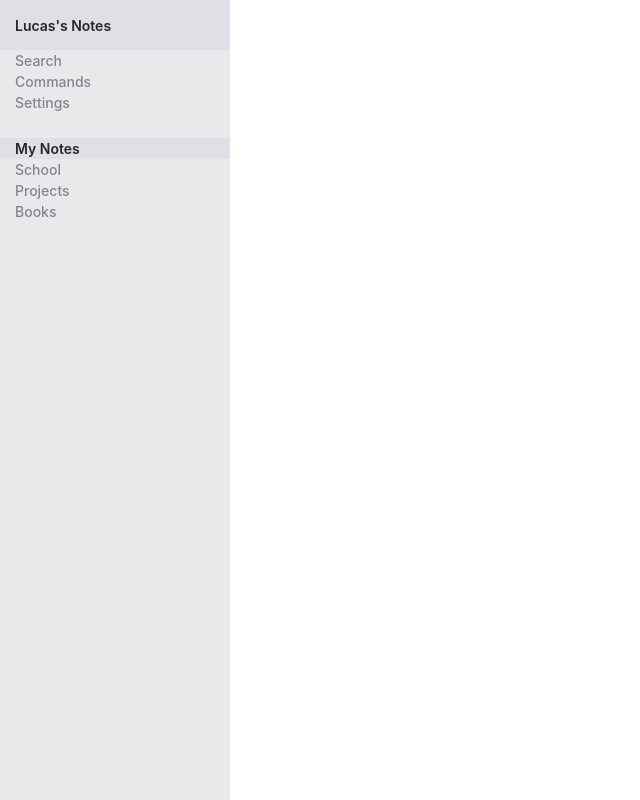
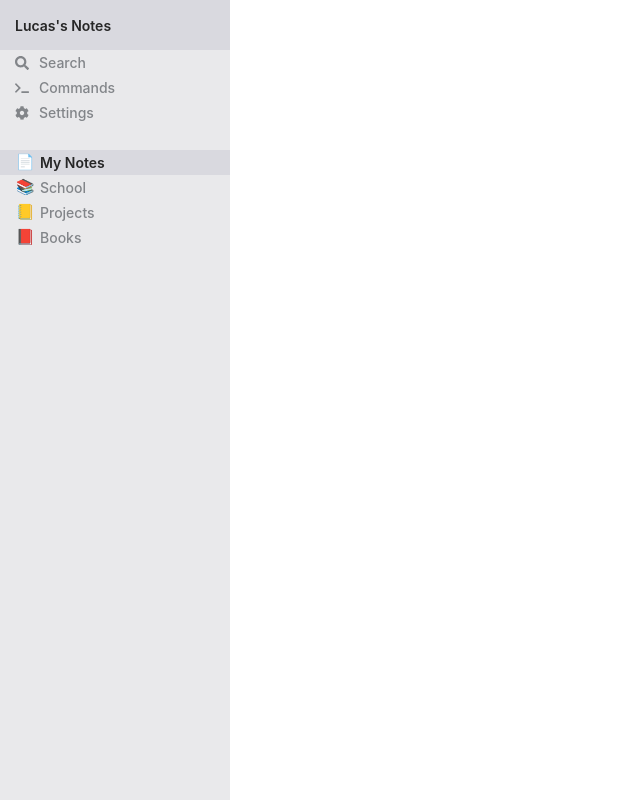
Before and after one commit to lucasr1b/note-hub, a React (Create React App) app in the folder client/: page / in a window 1280 px wide. Shown: the whole page, without its empty margins (0-640 px from the left). Built offline with nearby package versions, Linux system fonts and the light colour scheme.

Commit message:
Added emojis

```diff
--- a/client/package.json
+++ b/client/package.json
@@ -16,6 +16,7 @@
     "axios": "^0.26.1",
     "react": "^17.0.2",
     "react-dom": "^17.0.2",
+    "react-icons": "^4.3.1",
     "react-router": "^6.2.2",
     "react-router-dom": "^6.2.2",
     "react-scripts": "5.0.0",
--- a/client/src/components/Sidebar.tsx
+++ /dev/null
@@ -1,24 +0,0 @@
-import React from 'react'
-
-const Sidebar = () => {
-    return (
-        <nav className='Sidebar'>
-            <div className='Item Account'>
-                <span>Lucas's Notes</span>
-            </div>
-            <div className='Options'>
-                <div className='Item'>Search</div>
-                <div className='Item'>Commands</div>
-                <div className='Item'>Settings</div>
-            </div>
-            <div className='Directory'>
-                <div className='Item Active'>My Notes</div>
-                <div className='Item'>School</div>
-                <div className='Item'>Projects</div>
-                <div className='Item'>Books</div>
-            </div>
-        </nav>
-    )
-}
-
-export default Sidebar
--- /dev/null
+++ b/client/src/components/sidebar/Sidebar.scss
@@ -0,0 +1,62 @@
+.Sidebar {
+    font-size: 14px;
+    line-height: 1.5;
+    font-weight: 500;
+    background-color: #e9e9eb;
+    color: #828589;
+    width: 230px;
+    height: 100vh;
+
+    .Item {
+        display: flex;
+        align-items: center;
+        padding-left: 15px;
+        height: 25px;
+
+        &:hover {
+            background-color: #d9d9df;
+            color: #262626;
+            cursor: pointer;
+        }
+
+        svg {
+            margin-right: 10px;
+        }
+    }
+
+    .Account {
+        color: #262626;
+        font-weight: 600;
+        width: 100%;
+        height: 50px;
+    }
+
+    .Options {
+        margin-bottom: 25px;
+    }
+
+    .Directory {
+        .Active {
+            font-weight: 600;
+            background-color: #d9d9df;
+            color: #262626;
+
+            &:hover {
+                background-color: #ceced4;
+            }
+        }
+    }
+
+    .Icon {
+        display: inline-block;
+        text-align: center;
+        width: 20px;
+        font-size: 15px;
+        height: fit-content;
+        margin-right: 5px;
+
+        &:hover {
+            background-color: #bfbcc3;
+        }
+    }
+}
--- /dev/null
+++ b/client/src/components/sidebar/Sidebar.tsx
@@ -0,0 +1,27 @@
+import React from 'react'
+import './Sidebar.scss'
+import SidebarIcon from './SidebarIcon';
+import { FaSearch, FaTerminal, FaCog } from 'react-icons/fa';
+
+const Sidebar = () => {
+    return (
+        <nav className='Sidebar'>
+            <div className='Item Account'>
+                <span>Lucas's Notes</span>
+            </div>
+            <div className='Options'>
+                <div className='Item'><FaSearch /> Search</div>
+                <div className='Item'><FaTerminal /> Commands</div>
+                <div className='Item'><FaCog /> Settings</div>
+            </div>
+            <div className='Directory'>
+                <div className='Item Active'><SidebarIcon icon='📄' />My Notes</div>
+                <div className='Item'><SidebarIcon icon='📚' />School</div>
+                <div className='Item'><SidebarIcon icon='📒' />Projects</div>
+                <div className='Item'><SidebarIcon icon='📕' />Books</div>
+            </div>
+        </nav>
+    )
+}
+
+export default Sidebar
--- /dev/null
+++ b/client/src/components/sidebar/SidebarIcon.tsx
@@ -0,0 +1,9 @@
+import React from 'react'
+
+const SidebarIcon = (props: any) => {
+  return (
+    <div className='Icon'>{props.icon} </div>
+  )
+}
+
+export default SidebarIcon
--- a/client/src/pages/App.scss
+++ b/client/src/pages/App.scss
@@ -6,48 +6,3 @@
 body {
     margin: 0;
 }
-
-.Sidebar {
-    font-size: 14px;
-    line-height: 1.5;
-    font-weight: 500;
-    background-color: #e9e9eb;
-    color: #828589;
-    width: 230px;
-    height: 100vh;
-
-    .Item {
-        padding-left: 15px;
-
-        &:hover {
-            background-color: #DFDFE6;
-            color: #262626;
-            cursor: pointer;
-        }
-    }
-
-    .Account {
-        color: #262626;
-        font-weight: 600;
-        display: flex;
-        align-items: center;
-        width: 100%;
-        height: 50px;
-    }
-
-    .Options {
-        margin-bottom: 25px;
-    }
-
-    .Directory {
-        .Active {
-            font-weight: 600;
-            background-color: #DFDFE6;
-            color: #262626;
-
-            &:hover {
-                background-color: #D4D4DA;
-            }
-        }
-    }
-}
--- a/client/src/pages/App.tsx
+++ b/client/src/pages/App.tsx
@@ -1,6 +1,6 @@
 import React from 'react'
 import './App.scss';
-import Sidebar from '../components/Sidebar';
+import Sidebar from '../components/sidebar/Sidebar';
 
 const App = () => {
     return (
```
Also changed, not shown: 2 other files (tests, documents, lock files or other folders).
